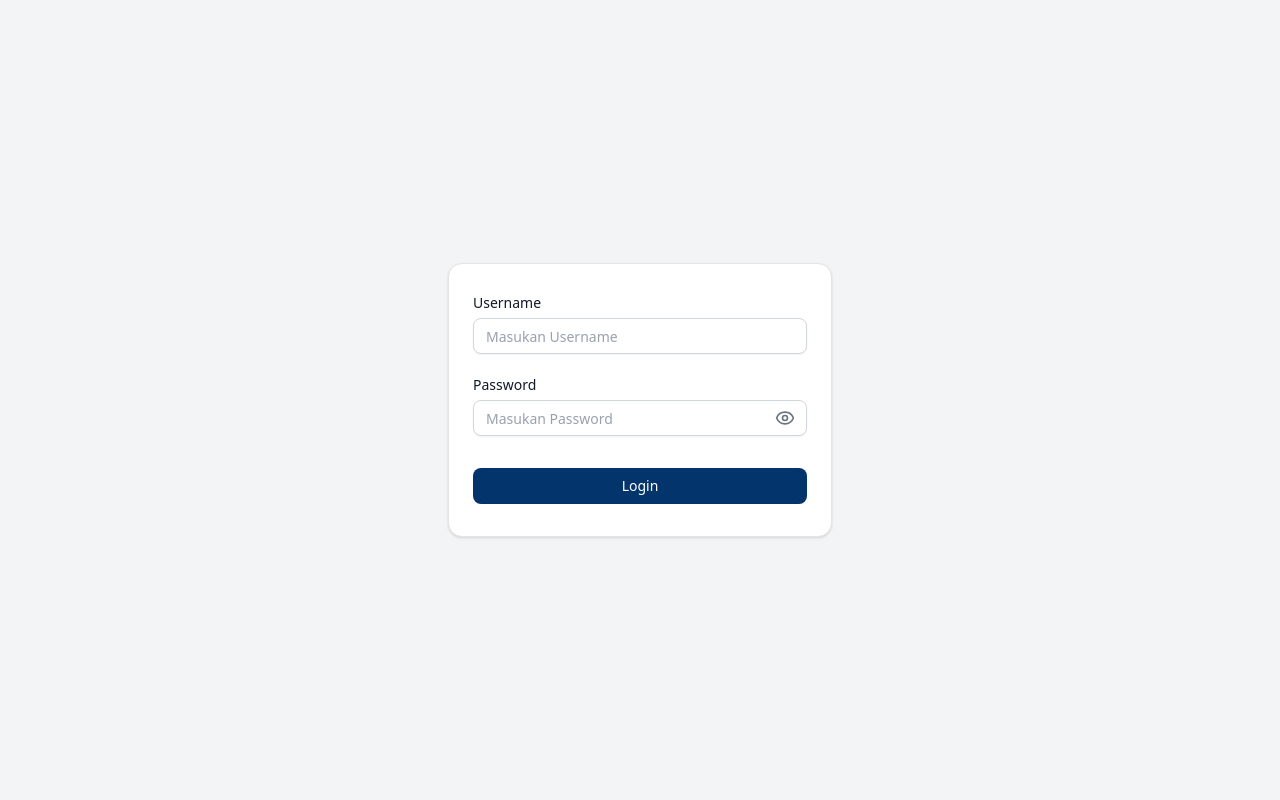
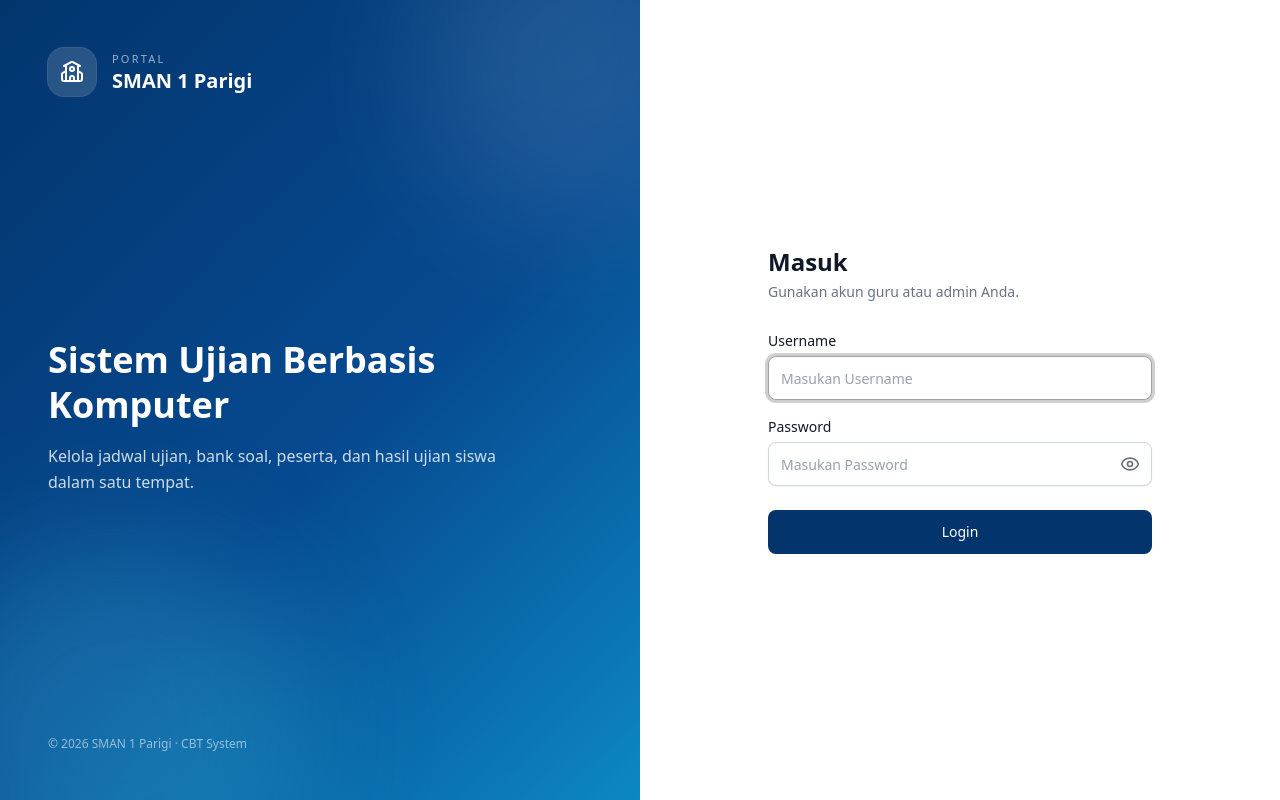
Before and after one commit to 7ofuuu/cbt-dashboard, a Next.js app: page /login in a window 1280 px wide. Built offline with nearby package versions, Linux system fonts and the light colour scheme; no server answers.

Commit message:
feat(login): split-screen branded login with inline error messaging
- redesign login as branded split-screen with school logo + name
- show login errors inline (role=alert, autofocus) instead of corner toast
- suppress duplicate global toast for /auth/login in the request interceptor

```diff
--- a/src/app/login/page.jsx
+++ b/src/app/login/page.jsx
@@ -1,17 +1,19 @@
 'use client';
 
 import { Button } from '@/components/ui/button';
-import { Card, CardAction, CardContent, CardDescription, CardFooter, CardHeader, CardTitle } from '@/components/ui/card';
 import { Input } from '@/components/ui/input';
 import { Label } from '@/components/ui/label';
 
-import { Eye, EyeOff } from 'lucide-react';
-import { useState, useEffect } from 'react';
+import { Eye, EyeOff, School, AlertCircle, CheckCircle2, Loader2 } from 'lucide-react';
+import { useState, useEffect, useRef } from 'react';
 import { useRouter } from 'next/navigation';
 import Cookies from 'js-cookie';
 import request from '@/utils/request';
+import { resolvePreviewUrl } from '@/components/ImageUploader';
 import { useAuthContext } from '@/contexts/AuthContext';
 import { PageTransition } from '@/components/motion/page-transition';
+
+const PRIMARY = '#03356C';
 
 export default function LoginPage() {
   const router = useRouter();
@@ -21,6 +23,10 @@ export default function LoginPage() {
   const [data, setData] = useState({ username: '', password: '' });
   const [isLoading, setIsLoading] = useState(false);
   const [message, setMessage] = useState({ type: '', text: '' });
+  const [school, setSchool] = useState({ name: 'SMAN 1 Parigi', logoUrl: '' });
+  const [logoError, setLogoError] = useState(false);
+
+  const usernameRef = useRef(null);
 
   // Redirect to dashboard if already authenticated
   useEffect(() => {
@@ -40,6 +46,25 @@ export default function LoginPage() {
       }
     }
   }, [router]);
+
+  // Pull school identity (public endpoint) so the login screen is branded.
+  useEffect(() => {
+    let active = true;
+    request
+      .get('/school-profile')
+      .then(res => {
+        const d = res?.data?.data;
+        if (active && d) {
+          setSchool({ name: d.school_name || 'SMAN 1 Parigi', logoUrl: d.logo_url || '' });
+        }
+      })
+      .catch(() => {
+        // Keep the default name + icon if the profile can't be loaded.
+      });
+    return () => {
+      active = false;
+    };
+  }, []);
 
   const onSubmit = async e => {
     e.preventDefault();
@@ -62,9 +87,6 @@ export default function LoginPage() {
           }
           // Use AuthContext login method
           authLogin(token, user);
-
-          // Profile stored in auth context only - no localStorage for security
-
 
           setMessage({
             type: 'success',
@@ -95,49 +117,131 @@ export default function LoginPage() {
         type: 'error',
         text: error?.response?.data?.message || error?.response?.data?.error || 'Login gagal. Periksa username/password kamu.',
       });
-      // Clear password but keep username so the user doesn't have to retype it.
+      // Clear password but keep username so the user doesn't have to retype it,
+      // and return focus to the form so the fix is one keystroke away.
       setData(prev => ({ ...prev, password: '' }));
+      usernameRef.current?.focus();
     } finally {
       setIsLoading(false);
     }
   };
 
+  const showLogo = school.logoUrl && !logoError;
+  const logoSrc = resolvePreviewUrl(school.logoUrl);
+
+  const LogoMark = ({ size = 'md' }) => {
+    const box = size === 'lg' ? 'w-16 h-16' : 'w-12 h-12';
+    const icon = size === 'lg' ? 'w-8 h-8' : 'w-6 h-6';
+    return showLogo ? (
+      <div className={`${box} rounded-2xl bg-white p-2 flex items-center justify-center shadow-sm ring-1 ring-black/5`}>
+        {/* eslint-disable-next-line @next/next/no-img-element */}
+        <img
+          src={logoSrc}
+          alt={`Logo ${school.name}`}
+          className='max-w-full max-h-full object-contain'
+          onError={() => setLogoError(true)}
+        />
+      </div>
+    ) : (
+      <div className={`${box} rounded-2xl bg-white/15 backdrop-blur flex items-center justify-center ring-1 ring-white/20`}>
+        <School className={`${icon} text-white`} />
+      </div>
+    );
+  };
+
   return (
-    <PageTransition className='flex min-h-screen items-center justify-center bg-gray-100 p-4'>
-      <Card className='w-full max-w-sm py-8 bg-white'>
-        <CardContent>
-          <form onSubmit={onSubmit}>
-            <div className='flex flex-col gap-6'>
-              {message.text && <div className={`p-3 text-sm rounded-md ${message.type === 'success' ? 'text-green-600 bg-green-50 border border-green-200' : 'text-red-600 bg-red-50 border border-red-200'}`}>{message.text}</div>}
+    <PageTransition className='min-h-dvh grid lg:grid-cols-2 bg-white'>
+      {/* ───────── Branded panel (desktop) ───────── */}
+      <div
+        className='relative hidden lg:flex flex-col justify-between overflow-hidden p-12 text-white'
+        style={{ backgroundImage: `linear-gradient(135deg, ${PRIMARY} 0%, #064a91 55%, #11B1E2 130%)` }}
+      >
+        {/* Decorative glows */}
+        <div className='absolute -top-24 -right-24 w-80 h-80 rounded-full bg-white/10 blur-3xl' />
+        <div className='absolute -bottom-32 -left-20 w-96 h-96 rounded-full bg-cyan-300/20 blur-3xl' />
+
+        <div className='relative flex items-center gap-4'>
+          <LogoMark size='md' />
+          <div>
+            <p className='text-[11px] uppercase tracking-[0.2em] text-white/60'>Portal</p>
+            <h1 className='text-xl font-bold leading-tight'>{school.name}</h1>
+          </div>
+        </div>
+
+        <div className='relative max-w-md'>
+          <h2 className='text-4xl font-bold leading-tight'>
+            Sistem Ujian Berbasis Komputer
+          </h2>
+          <p className='mt-4 text-white/80 leading-relaxed'>
+            Kelola jadwal ujian, bank soal, peserta, dan hasil ujian siswa dalam satu tempat.
+          </p>
+        </div>
+
+        <p className='relative text-xs text-white/55'>
+          © {new Date().getFullYear()} {school.name} · CBT System
+        </p>
+      </div>
+
+      {/* ───────── Form panel ───────── */}
+      <div className='flex items-center justify-center p-6 sm:p-10'>
+        <div className='w-full max-w-sm'>
+          {/* Mobile-only brand header */}
+          <div className='lg:hidden flex flex-col items-center text-center mb-8'>
+            <div style={{ color: PRIMARY }}>
+              <LogoMark size='lg' />
+            </div>
+            <h1 className='mt-3 text-lg font-bold text-gray-900'>{school.name}</h1>
+          </div>
+
+          <div className='mb-8'>
+            <h2 className='text-2xl font-bold text-gray-900'>Masuk</h2>
+            <p className='text-sm text-gray-500 mt-1'>Gunakan akun guru atau admin Anda.</p>
+          </div>
+
+          <form onSubmit={onSubmit} className='flex flex-col gap-5'>
+            {message.text && (
+              <div
+                role='alert'
+                aria-live='assertive'
+                className={`flex items-start gap-2.5 p-3 text-sm rounded-lg border ${
+                  message.type === 'success'
+                    ? 'text-green-700 bg-green-50 border-green-200'
+                    : 'text-red-700 bg-red-50 border-red-200'
+                }`}
+              >
+                {message.type === 'success' ? (
+                  <CheckCircle2 className='w-4 h-4 mt-0.5 flex-shrink-0' />
+                ) : (
+                  <AlertCircle className='w-4 h-4 mt-0.5 flex-shrink-0' />
+                )}
+                <span>{message.text}</span>
+              </div>
+            )}
+
             <div className='grid gap-2'>
-                <Label
-                  htmlFor='username'
-                  className='text-gray-900 font-medium'
-                >
+              <Label htmlFor='username' className='text-gray-900 font-medium'>
                 Username
               </Label>
               <Input
                 id='username'
+                ref={usernameRef}
                 type='text'
                 placeholder='Masukan Username'
                 required
                 maxLength={50}
                 autoComplete='username'
+                autoFocus
                 value={data.username}
                 onChange={e => setData({ ...data, username: e.target.value })}
                 disabled={isLoading}
-                  className='bg-white border-gray-300 text-gray-900 placeholder:text-gray-400'
+                className='h-11 bg-white border-gray-300 text-gray-900 placeholder:text-gray-400'
               />
             </div>
+
             <div className='grid gap-2'>
-                <div className='flex items-center'>
-                  <Label
-                    htmlFor='password'
-                    className='text-gray-900 font-medium'
-                  >
+              <Label htmlFor='password' className='text-gray-900 font-medium'>
                 Password
               </Label>
-                </div>
               <div className='relative'>
                 <Input
                   id='password'
@@ -149,11 +253,12 @@ export default function LoginPage() {
                   value={data.password}
                   onChange={e => setData({ ...data, password: e.target.value })}
                   disabled={isLoading}
-                    className='pr-10 bg-white border-gray-300 text-gray-900 placeholder:text-gray-400'
+                  className='h-11 pr-10 bg-white border-gray-300 text-gray-900 placeholder:text-gray-400'
                 />
                 <button
                   type='button'
                   tabIndex={-1}
+                  aria-label={showPassword ? 'Sembunyikan password' : 'Tampilkan password'}
                   className='absolute right-3 top-1/2 -translate-y-1/2 text-gray-500 hover:text-gray-900 hover:cursor-pointer transition-colors'
                   onClick={() => setShowPassword(v => !v)}
                 >
@@ -161,17 +266,23 @@ export default function LoginPage() {
                 </button>
               </div>
             </div>
+
             <Button
               type='submit'
               disabled={isLoading}
-                className='w-full bg-[#03356C] text-white hover:bg-[#02509E] hover:cursor-pointer mt-2 disabled:opacity-50 disabled:cursor-not-allowed'
+              className='w-full h-11 text-white bg-[#03356C] hover:bg-[#02509E] hover:cursor-pointer mt-1 disabled:opacity-60 disabled:cursor-not-allowed'
             >
-                {isLoading ? 'Logging in...' : 'Login'}
+              {isLoading ? (
+                <>
+                  <Loader2 className='w-4 h-4 mr-2 animate-spin' /> Logging in...
+                </>
+              ) : (
+                'Login'
+              )}
             </Button>
+          </form>
         </div>
-          </form>
-        </CardContent>
-      </Card>
+      </div>
     </PageTransition>
   );
 }
--- a/src/utils/request.jsx
+++ b/src/utils/request.jsx
@@ -62,6 +62,14 @@ const expiredTokenHandler = () => {
 const errorHandler = error => {
   const status = error?.response?.status;
   const apiErrorMessage = getApiErrorMessage(error);
+  const url = error?.config?.url || '';
+
+  // Login failures are shown inline on the login page itself. Don't fire the
+  // global top-right toast (which would duplicate the inline message) and
+  // don't run the session-expired redirect for a simple wrong-password 401.
+  if (url.includes('/auth/login')) {
+    return Promise.reject(error);
+  }
 
   if (status === 401) {
     if (!isHandlingAuthFailure) {
```
Lines whose indentation alone changed are shown as unchanged.
